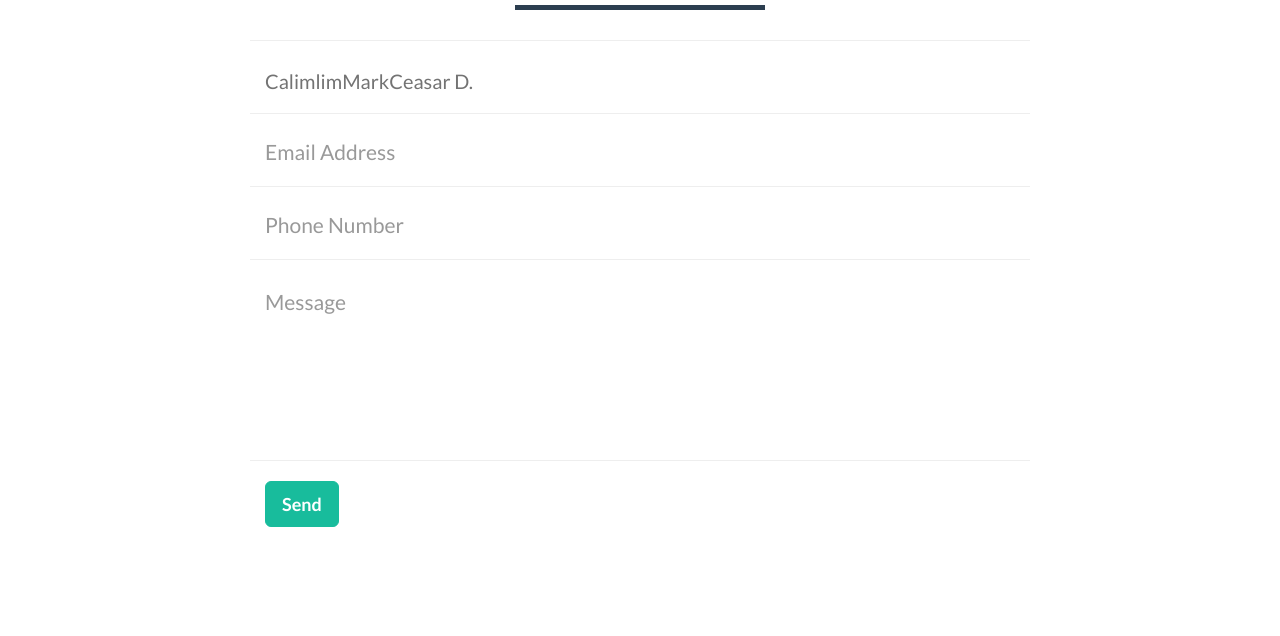
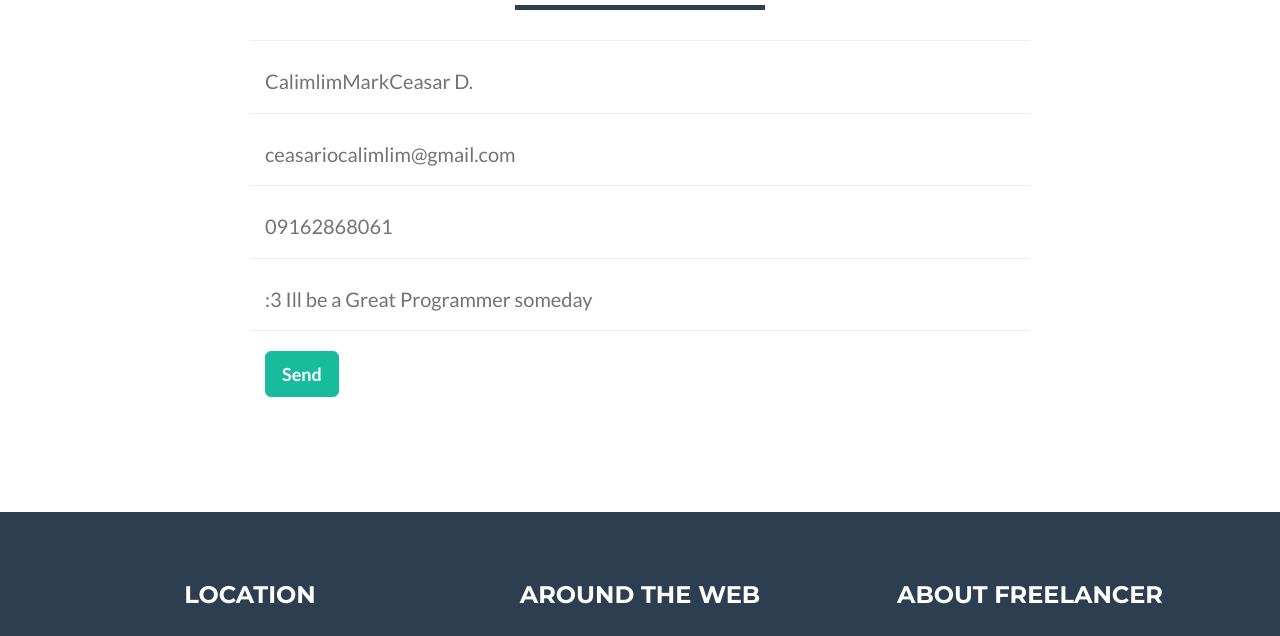
Before and after one commit to MarkCeasarCalimlim/CalimlimMark.github.io, a website: page index.html in a window 1280 px wide. Shown: the part 2400-3036 px from the top of the page. Drawn offline with nearby package versions, Linux system fonts and the light colour scheme.

Commit message:
Add files via upload

```diff
--- a/index.html
+++ b/index.html
@@ -204,22 +204,19 @@
                         <div class="row control-group">
                             <div class="form-group col-xs-12 floating-label-form-group controls">
                                 <label>Email Address</label>
-                                <input type="email" class="form-control" placeholder="Email Address" id="email" required data-validation-required-message="Please enter your email address.">
-                                <p class="help-block text-danger"></p>
+                                <p class="help-block text-danger">ceasariocalimlim@gmail.com</p>
                             </div>
                         </div>
                         <div class="row control-group">
                             <div class="form-group col-xs-12 floating-label-form-group controls">
                                 <label>Phone Number</label>
-                                <input type="tel" class="form-control" placeholder="Phone Number" id="phone" required data-validation-required-message="Please enter your phone number.">
-                                <p class="help-block text-danger"></p>
+                                <p class="help-block text-danger">09162868061</p>
                             </div>
                         </div>
                         <div class="row control-group">
                             <div class="form-group col-xs-12 floating-label-form-group controls">
                                 <label>Message</label>
-                                <textarea rows="5" class="form-control" placeholder="Message" id="message" required data-validation-required-message="Please enter a message."></textarea>
-                                <p class="help-block text-danger"></p>
+                                <p class="help-block text-danger">:3 Ill be a Great Programmer someday</p>
                             </div>
                         </div>
                         <br>
```
